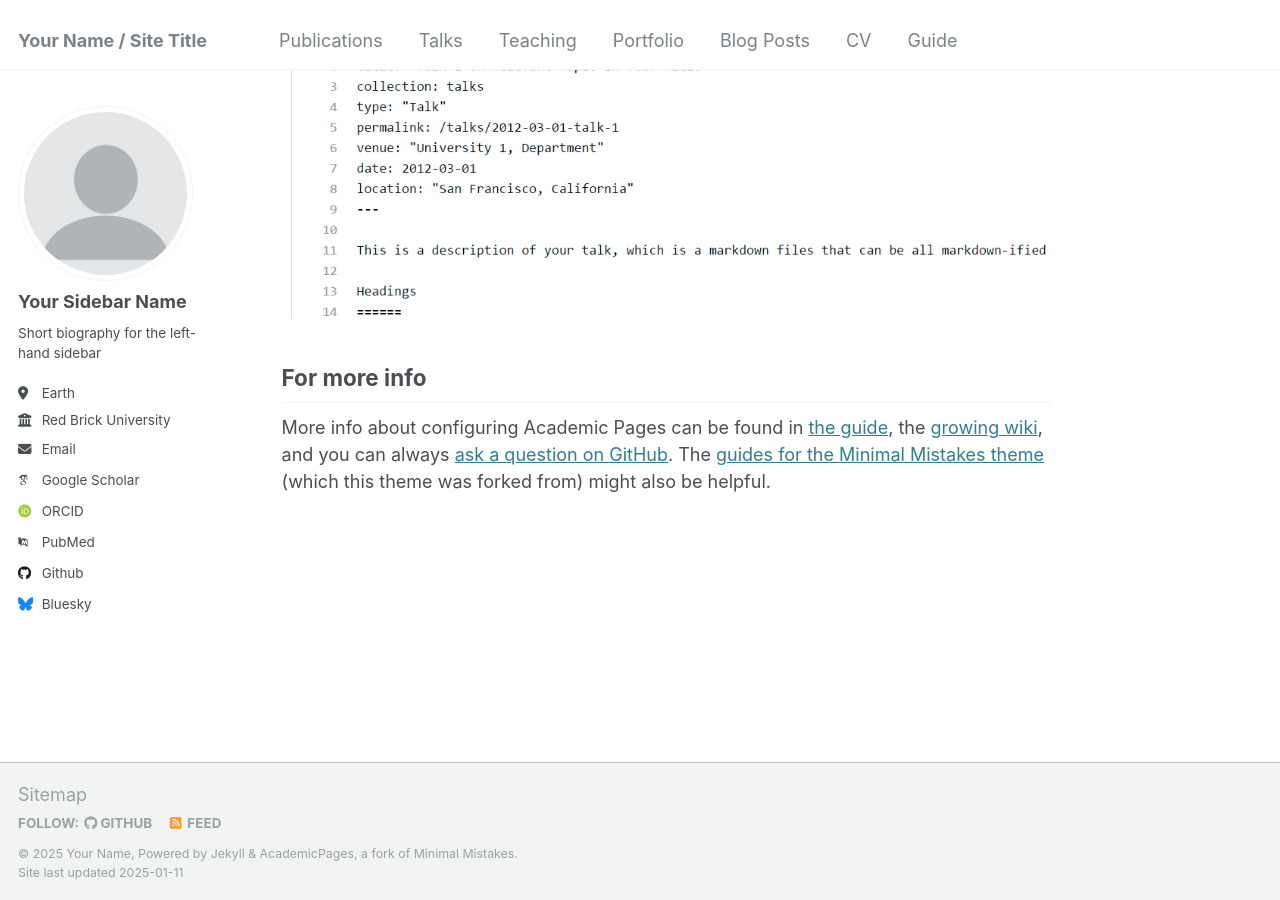
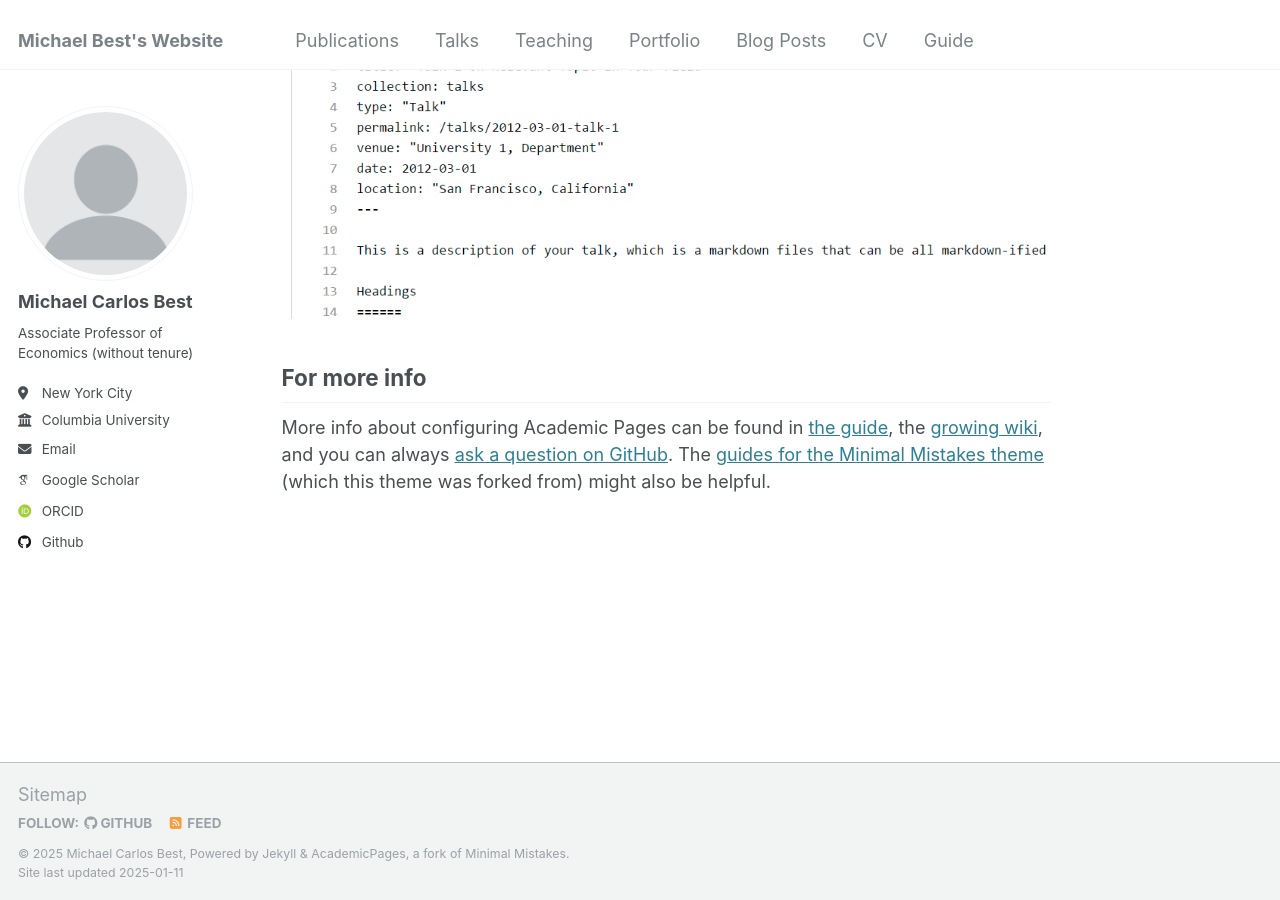
Before and after one commit to michaelcbest/michaelcbest.github.io, a Jekyll site: the page built from _pages/about.md, in a window 1280 px wide and 900 px high, scrolled down 2643 px. Built offline with Jekyll 4.4.1, drawn with Linux system fonts in a browser that asks for light colours; some web fonts are replaced.

Commit message:
Update _config.yml
very first basics to check how it works.

```diff
--- a/_config.yml
+++ b/_config.yml
@@ -8,13 +8,13 @@
 
 # Basic Site Settings
 locale                   : "en-US"
-title                    : "Your Name / Site Title"
+title                    : "Michael Best's Website"
 title_separator          : "-"
-name                     : &name "Your Name"
+name                     : &name "Michael Carlos Best"
 description              : &description "personal description"
-url                      : https://academicpages.github.io # the base hostname & protocol for your site e.g. "https://[your GitHub username].github.io"
+url                      : https://michaelcbest.github.io # the base hostname & protocol for your site e.g. "https://[your GitHub username].github.io"
 baseurl                  : "" # the subpath of your site, e.g. "/blog"
-repository               : "academicpages/academicpages.github.io"
+repository               : "michaelcbest/michaelcbest.github.io"
 
 # Site Author - The following control what appear as part of the author content on the side bar.
 #               If a field is blank the icon and link will not appear, otherwise it will be shown.
@@ -22,13 +22,13 @@ repository               : "academicpages/academicpages.github.io"
 author:
   # Biographic information
   avatar           : "profile.png"
-  name             : "Your Sidebar Name"
+  name             : "Michael Carlos Best"
   pronouns         : # example: "she/her"
-  bio              : "Short biography for the left-hand sidebar"
-  location         : "Earth"
-  employer         : "Red Brick University"
+  bio              : "Associate Professor of Economics (without tenure)"
+  location         : "New York City"
+  employer         : "Columbia University"
   uri              : # URL
-  email            : "none@example.org"
+  email            : "michael.best@columbia.edu"
 
   # Academic websites
   arxiv            : # URL - Update with the correct link to your profile
@@ -36,7 +36,7 @@ author:
   impactstory      : # URL
   orcid            : "http://orcid.org/yourorcidurl"
   semantic         : # URL
-  pubmed           : "https://www.ncbi.nlm.nih.gov/pubmed/?term=john+snow"
+  pubmed           : # "https://www.ncbi.nlm.nih.gov/pubmed/?term=john+snow"
   researchgate     : # URL
   scopus           : # URL
 
@@ -44,12 +44,12 @@ author:
   bitbucket        : # Username - Update with your username on the site
   codepen          : # Username
   dribbble         : # Username
-  github           : "academicpages"
+  github           : "michaelcbest" # Username
   kaggle           : # Username
   stackoverflow    : # User number or user number and name (i.e., use "1" or "1/jeff-atwood")
 
   # Social media
-  bluesky          : "bsky.app" # Replace this with you Bluesky username
+  bluesky          : # "bsky.app" # Replace this with you Bluesky username
   facebook         : # Username
   flickr           : # Username
   foursquare       : # Username
```
